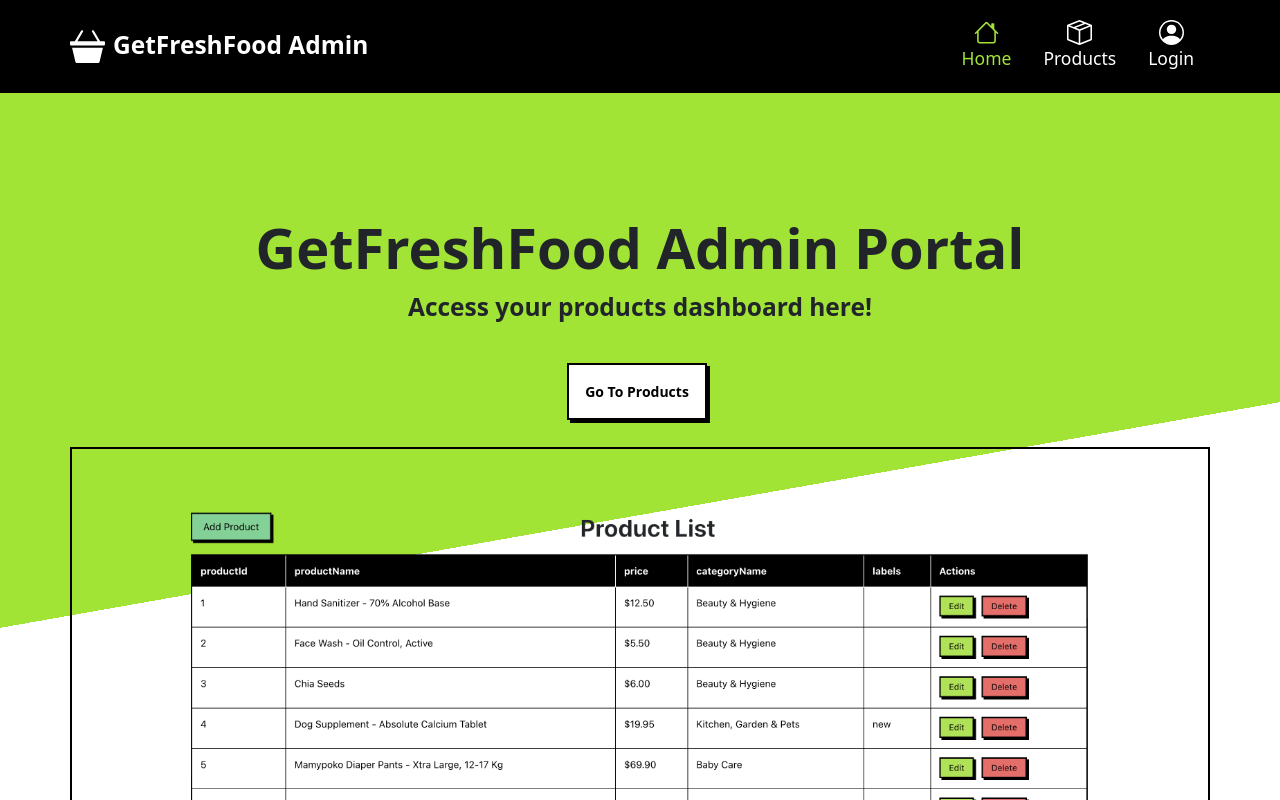
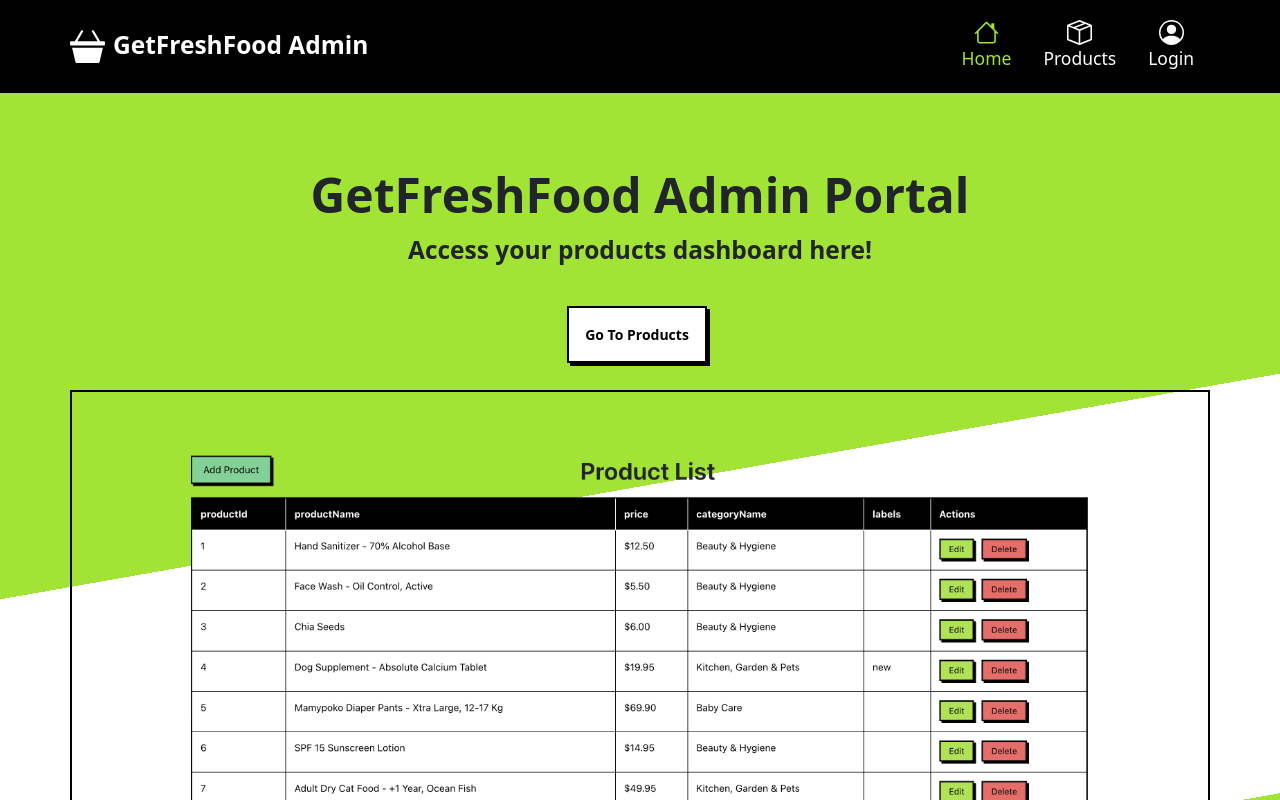
Before and after one commit to sugunaRamukannu/eCommerce-Shopping-Cart-App-Admin-panel, a React (Create React App) app: page / in a window 1280 px wide. Shown: the top 800 px of the page. Built offline with nearby package versions, Linux system fonts and the light colour scheme; no server answers.

Commit message:
updated view
updated view

```diff
--- a/src/App.css
+++ b/src/App.css
@@ -1,6 +1,7 @@
 body {
     background: linear-gradient(170deg, #a2e436, #a2e436 50%, #fff 50%, #fff 85%, #a2e436 85%);
 	background-repeat: no-repeat;
+	min-height: 100vh;
 }
 
 .product-dashboard > img {
--- a/src/Components/Home.js
+++ b/src/Components/Home.js
@@ -7,7 +7,7 @@ export default function Products() {
         <>
         <section className="py-5">
          <div className="container p-5 px-md-0 text-center">
-            <h1 className="display-4 fw-bold mt-5">GetFreshFood Admin Portal</h1>
+            <h1 className="display-5 fw-bold">GetFreshFood Admin Portal</h1>
             <p className="fs-3 fw-semibold">Access your products dashboard here!</p>
             <Link className="d-inline-block p-3 btn btn-secondary fw-semibold link-underline link-underline-opacity-0 m-4 rounded-0" to="/admin">Go To Products</Link>
             <div className="border border-black product-dashboard">
```
